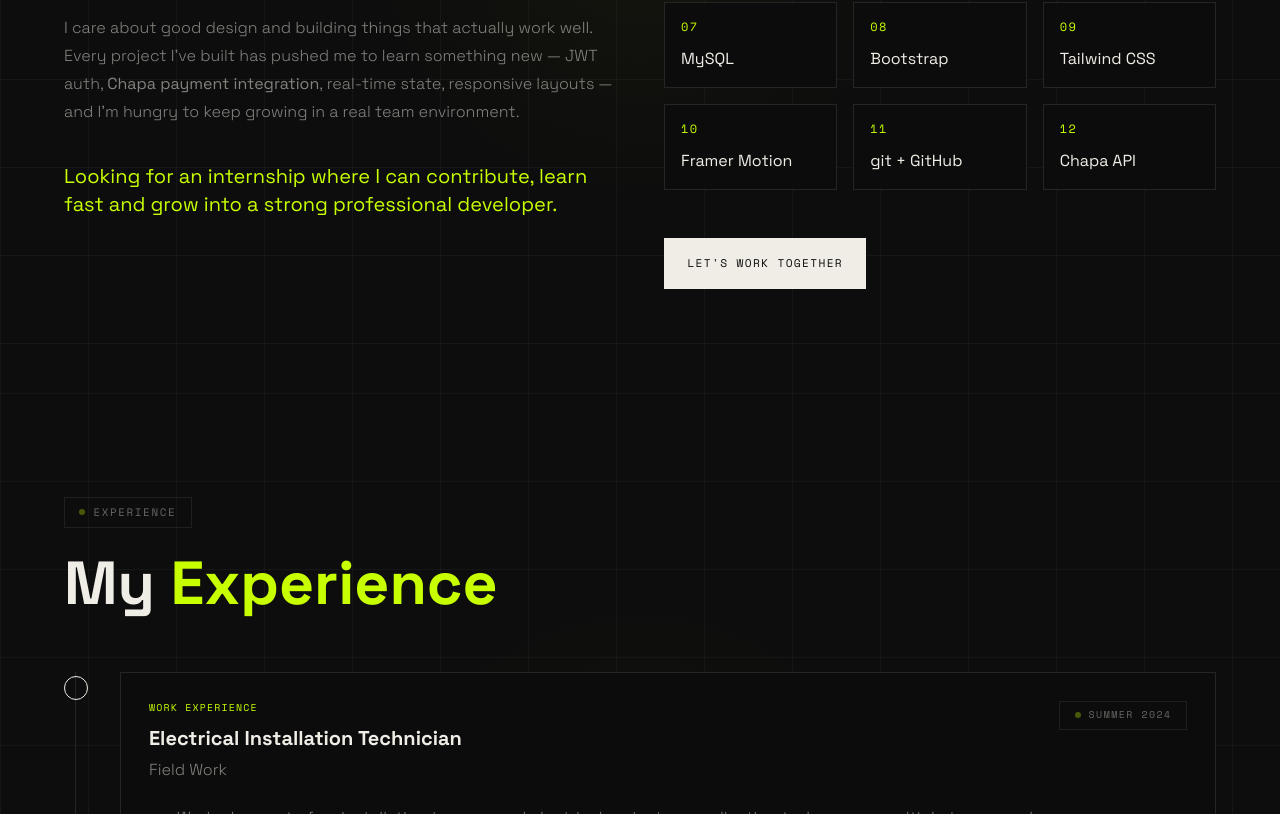
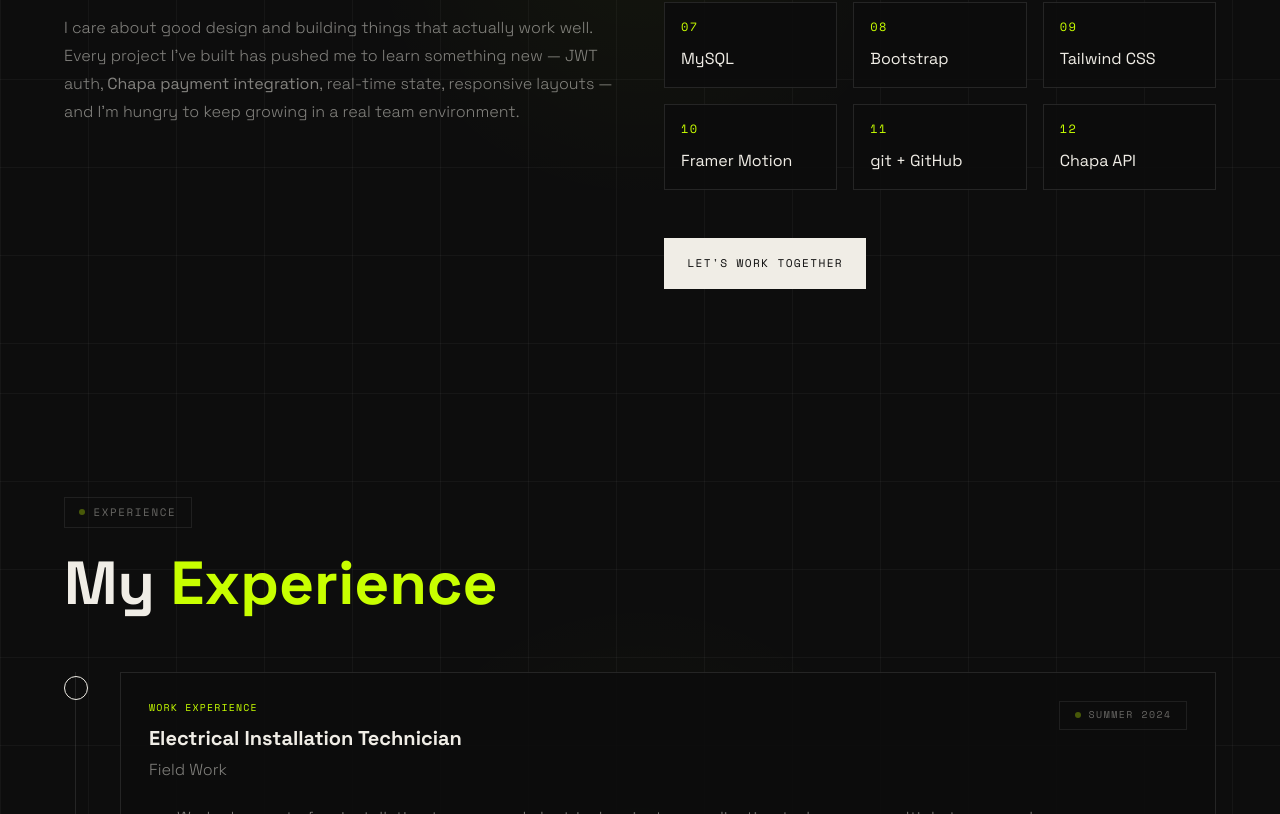
Before and after one commit to tarko5076-del/my-portfolio, a React (Vite) app: page / in a window 1280 px wide. Shown: the part 1337-2151 px from the top of the page. Built offline with nearby package versions, Linux system fonts and the light colour scheme.

Commit message:
update about me page

```diff
--- a/src/components/About.jsx
+++ b/src/components/About.jsx
@@ -80,10 +80,7 @@ export default function About() {
               environment.
             </p>
 
-            <p className="font-medium text-xl text-accent pt-3">
-              Looking for an internship where I can contribute, learn fast and grow
-              into a strong professional developer.
-            </p>
+
           </div>
 
           <div className="space-y-8">
```
